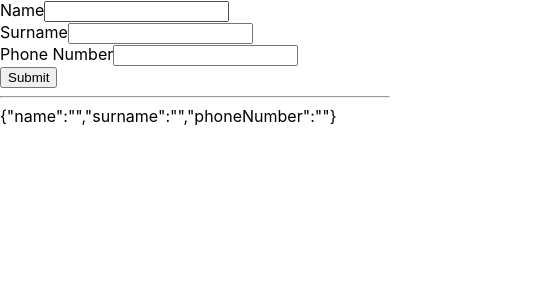
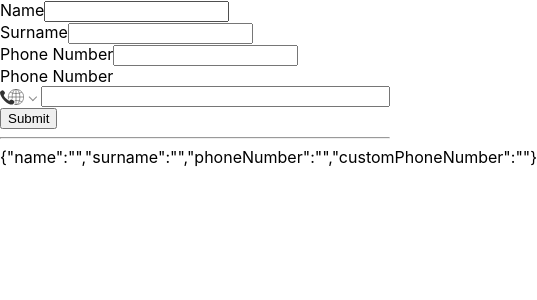
Before and after one commit to ddfilipov/phone-number-react, a React (Create React App) app: page / in a window 390 px wide. Shown: the top 300 px of the page, 537 px wide, since content can reach past the window. Built offline with nearby package versions, Linux system fonts and the light colour scheme.

Commit message:
phone number import

```diff
--- a/package.json
+++ b/package.json
@@ -12,6 +12,7 @@
     "@types/react-dom": "^18.0.10",
     "react": "^18.2.0",
     "react-dom": "^18.2.0",
+    "react-phone-number-input": "^3.2.16",
     "react-scripts": "5.0.1",
     "typescript": "^4.9.4",
     "web-vitals": "^2.1.4"
--- a/src/components/Form.tsx
+++ b/src/components/Form.tsx
@@ -1,9 +1,12 @@
 import { ChangeEvent, FC, FormEvent, useEffect, useState } from "react";
+import PhoneNumber from "react-phone-number-input";
+import "react-phone-number-input/style.css";
 
 interface IFormValues {
     name: string;
     surname: string;
     phoneNumber: string;
+    customPhoneNumber: string;
 }
 
 export const Form: FC = () => {
@@ -11,6 +14,7 @@ export const Form: FC = () => {
         name: "",
         surname: "",
         phoneNumber: "",
+        customPhoneNumber: "",
     };
     const [formValues, setFormValues] = useState<IFormValues>(initialState);
 
@@ -38,6 +42,10 @@ export const Form: FC = () => {
                 <label htmlFor="phoneNumber">Phone Number</label>
                 <input id="phoneNumber" name="phoneNumber" type="text" onChange={onChangeValue} />
             </div>
+            <div>
+                <label htmlFor="phoneNumber">Phone Number</label>
+                <PhoneNumber value={formValues.customPhoneNumber} onChange={() => {}} />
+            </div>
             <button type="submit">Submit</button>
             <hr />
             {JSON.stringify(formValues)}
```
Also changed, not shown: 1 other file (tests, documents, lock files or other folders).
